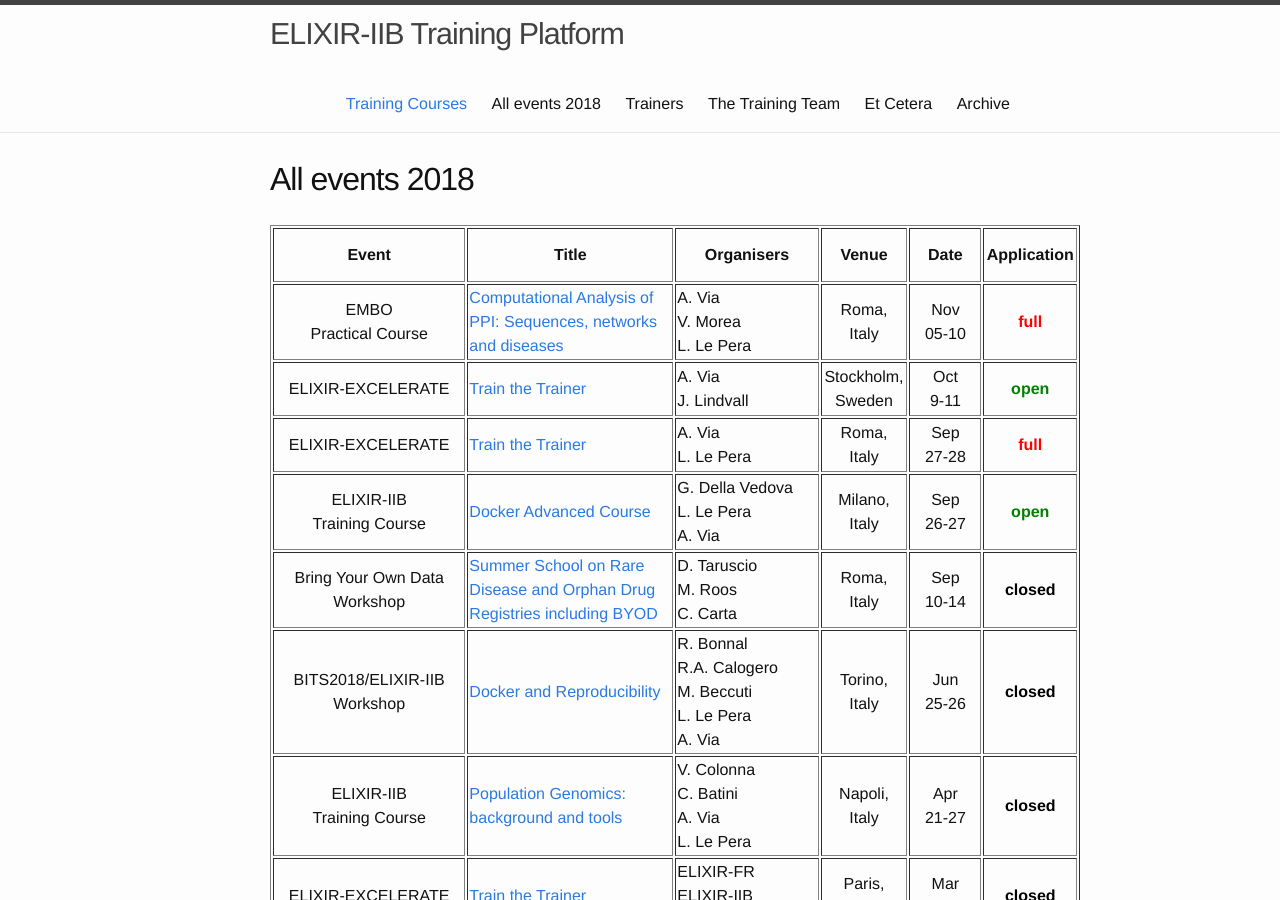
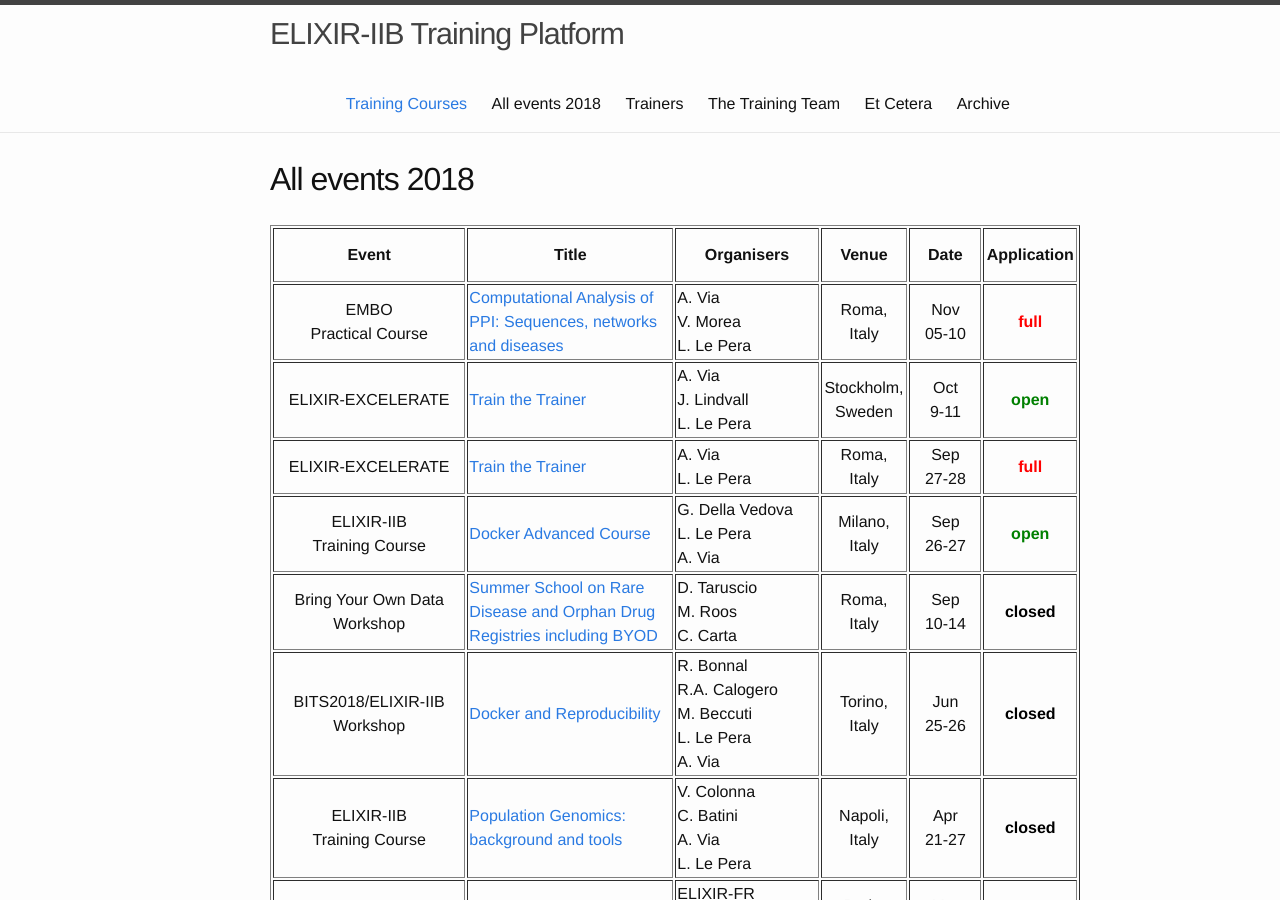
Before and after one commit to ELIXIR-IIB-training/website, a Jekyll site: the page built from _pages/01-all_events.md, in a window 1280 px wide and 900 px high. Built offline with Jekyll 4.4.1, drawn with Linux system fonts in a browser that asks for light colours.

Commit message:
Update TtT

```diff
--- a/_pages/01-all_events.md
+++ b/_pages/01-all_events.md
@@ -24,7 +24,7 @@ permalink: /all_events_2018/
 <tr>
 <td height="50" align="center">ELIXIR-EXCELERATE</td>
    <td height="50"><a href="https://elixir-iib-training.github.io/website/2018/10/09/train-the-trainer-stockholm.html">Train the Trainer</a></td>
-   <td height="50" width="150">A. Via<br>J. Lindvall</td>
+   <td height="50" width="150">A. Via<br>J. Lindvall<br>L. Le Pera</td>
    <td height="50" align="center">Stockholm,<br>Sweden</td>
    <td height="50" width="75" width="75" align="center">Oct<br>9-11</td>
    <td height="50" align="center"><font color="green"><b>open</b></font></td>
```
